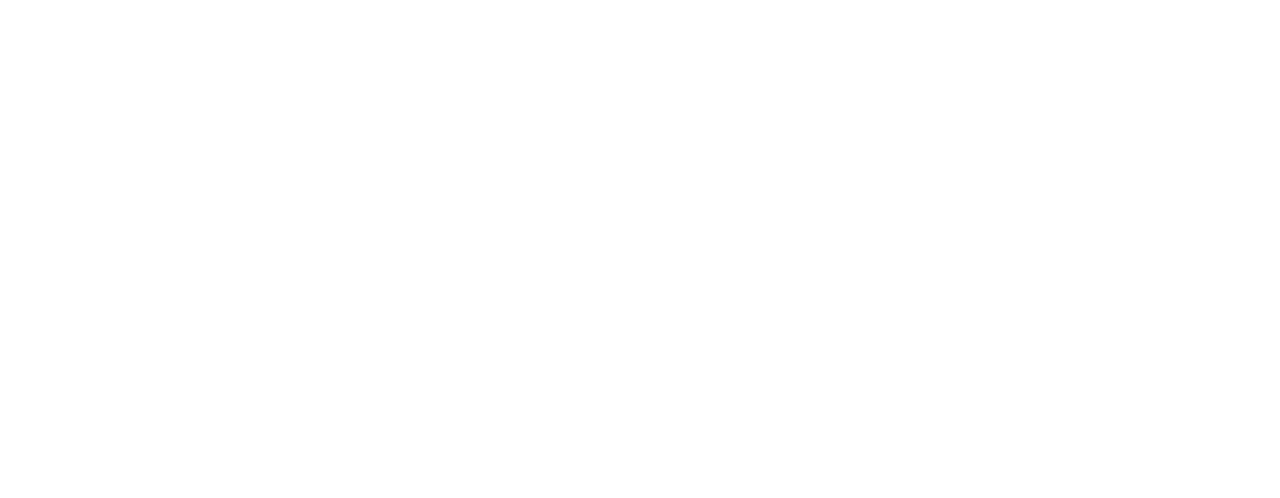
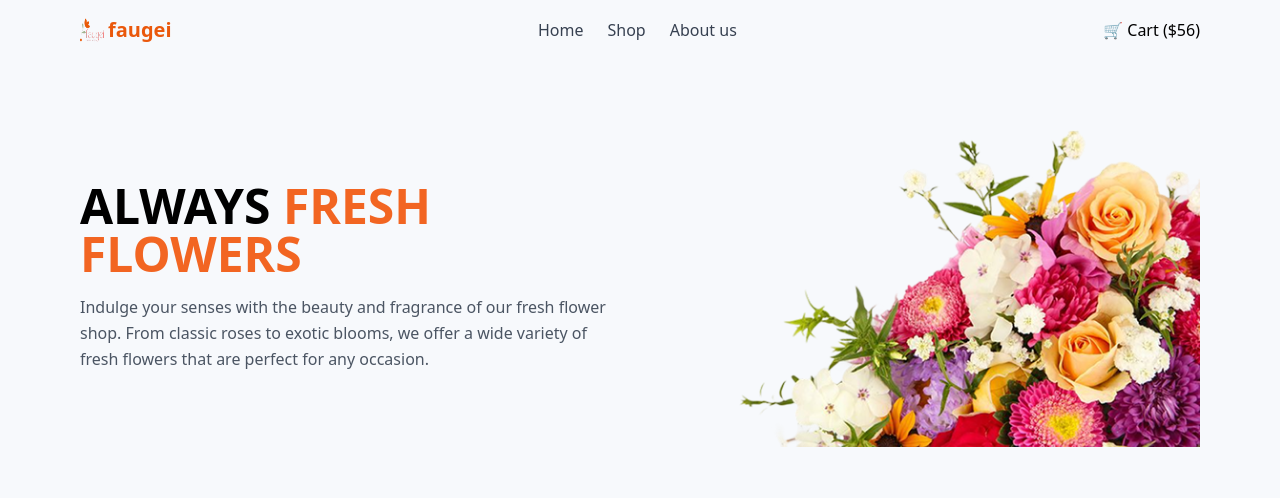
Before and after one commit to AbuHurayraArafat/My-second-project-for-Assignment2, a plain HTML site: page index.html in a window 1280 px wide. Drawn offline with nearby package versions, Linux system fonts and the light colour scheme.

Commit message:
add navbar section

```diff
--- a/index.html
+++ b/index.html
@@ -7,5 +7,62 @@
 </head>
 <body>
 
+    <!DOCTYPE html>
+<html lang="en">
+  <head>
+    <meta charset="UTF-8" />
+    <meta name="viewport" content="width=device-width, initial-scale=1.0" />
+    <title>Flower Shop</title>
+    <script src="https://cdn.tailwindcss.com"></script>
+  </head>
+  <body class="bg-[#f7f9fc]">
+
+    <!-- 🌸 Navbar -->
+    <nav class="flex items-center justify-between px-6 md:px-20 py-4">
+      <!-- Logo -->
+      <div class="text-xl font-bold text-orange-600 flex items-center gap-1">
+        <img src="assets/logo.png" alt="Logo" class="w-6 h-6" />
+        <span>faugei</span>
+      </div>
+
+      <!-- Menu Items (hidden in mobile) -->
+      <ul class="hidden md:flex gap-6 text-gray-700 font-medium">
+        <li class="hover:text-black cursor-pointer">Home</li>
+        <li class="hover:text-black cursor-pointer">Shop</li>
+        <li class="hover:text-black cursor-pointer">About us</li>
+      </ul>
+
+      <!-- Cart -->
+      <div class="text-black font-medium flex items-center gap-1">
+        🛒 <span>Cart ($56)</span>
+      </div>
+    </nav>
+
+    <!-- 🌸 Hero Section -->
+    <section class="px-6 md:px-20 py-12 flex flex-col md:flex-row items-center justify-between gap-8">
+      <!-- Text -->
+      <div class="w-full md:w-1/2 text-center md:text-left">
+        <h1 class="text-4xl md:text-5xl font-bold leading-tight text-black">
+          ALWAYS <span class="text-[#f26522]">FRESH</span><br />
+          <span class="text-[#f26522]">FLOWERS</span>
+        </h1>
+        <p class="mt-4 text-gray-600 text-base leading-relaxed">
+          Indulge your senses with the beauty and fragrance of our fresh flower shop.
+          From classic roses to exotic blooms, we offer a wide variety of fresh flowers
+          that are perfect for any occasion.
+        </p>
+      </div>
+
+      <!-- Image -->
+      <div class="w-full md:w-1/2 flex justify-center md:justify-end">
+        <img src="assets/hero-flower.png" alt="Fresh Flowers" class="max-w-full h-auto" />
+      </div>
+    </section>
+
+  </body>
+</html>
+
+
+
 </body>
 </html>
```
